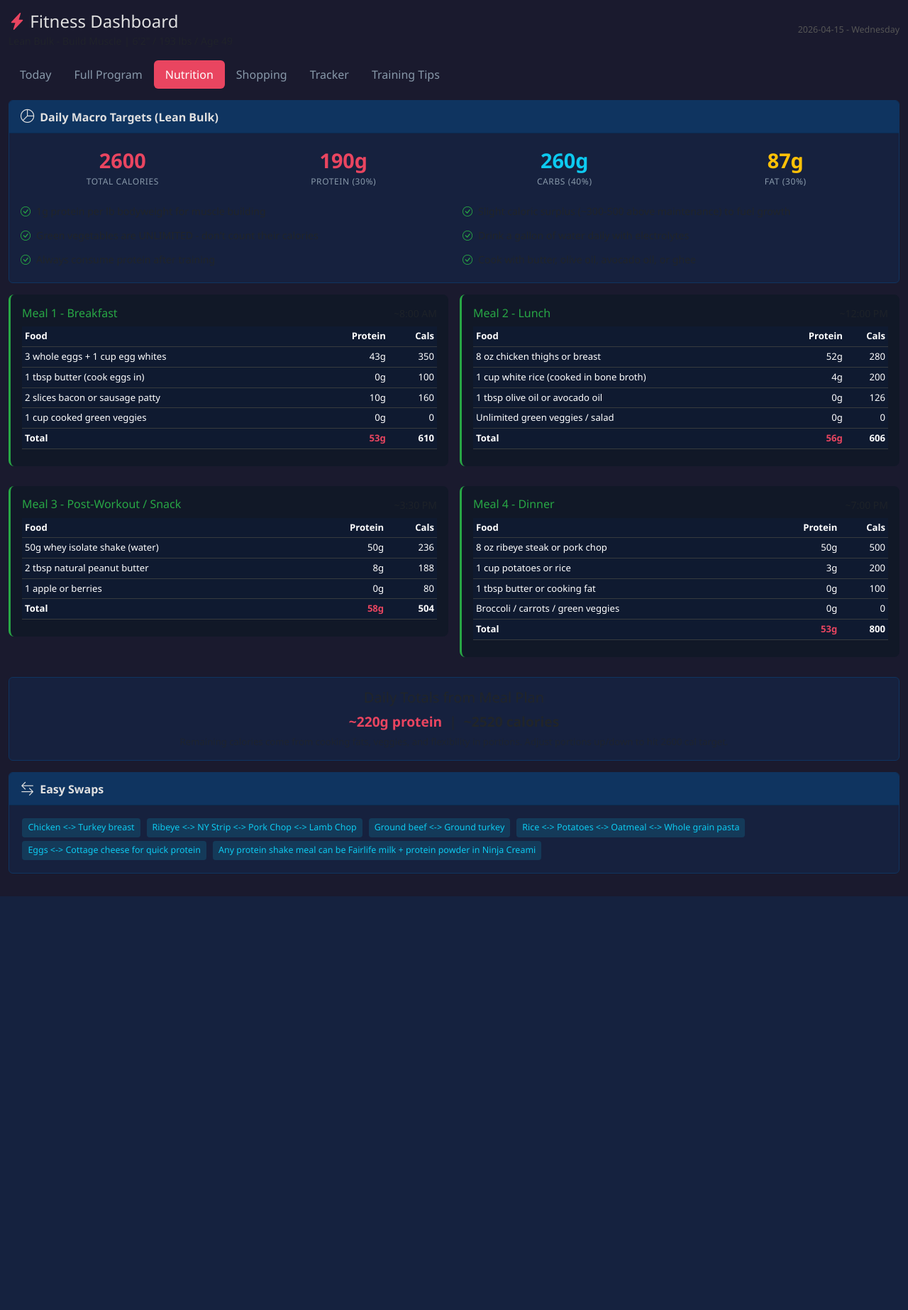
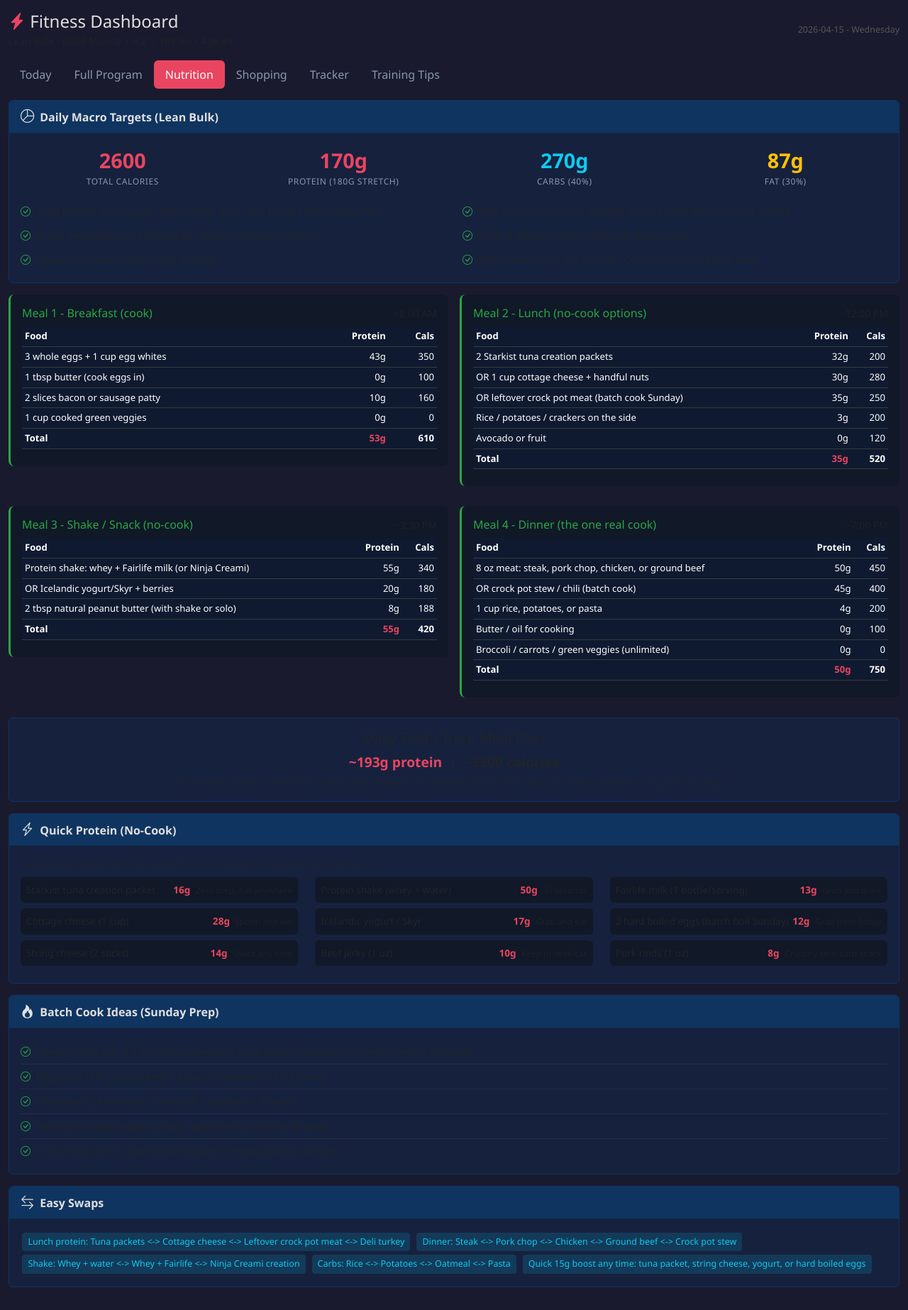
Before and after one commit to jnelson76/fitness-dashboard, a Flask app: page / in a window 1280 px wide, after a click on "Nutrition". Shown: the whole page at 71% size. Before the commit the page ends 1263 px from the top, so only its background shows below. Run offline with Flask 3, Linux system fonts and the light colour scheme; data that the repository does not hold is empty.

Commit message:
Update protein targets to 170g/180g stretch and add no-cook meal options
Reworked meal plan for realistic daily cooking load - no-cook lunch options
(tuna packets, cottage cheese, leftovers), added Quick Protein section with
9 grab-and-go items, Batch Cook Ideas for Sunday prep, and restructured
shopping list with No-Cook Protein category.

Co-Authored-By: Claude Opus 4.6 <noreply@anthropic.com>

```diff
--- a/app.py
+++ b/app.py
@@ -32,8 +32,10 @@ PROFILE = {
     "weight": 193,
     "goal": "Lean Bulk - Build Muscle",
     "calories": 2600,
-    "protein": 190,
-    "carbs": 260,
+    "protein_min": 170,
+    "protein_stretch": 180,
+    "protein": 170,
+    "carbs": 270,
     "fat": 87,
 }
 
@@ -42,27 +44,28 @@ SUPPLEMENTS = [
     {"name": "Vitamin D3", "dose": "2,000-5,000 IU", "when": "With 1st meal"},
     {"name": "Creatine Monohydrate", "dose": "5g", "when": "Any time daily"},
     {"name": "Electrolytes", "dose": "1-2 servings", "when": "During/after training"},
-    {"name": "Protein Powder (Whey Isolate)", "dose": "As needed to hit 190g", "when": "Post-workout or between meals"},
+    {"name": "Protein Powder (Whey Isolate)", "dose": "As needed", "when": "Post-workout or between meals"},
 ]
 
 MEAL_PLAN = {
     "overview": {
         "calories": 2600,
-        "protein": 190,
-        "carbs": 260,
+        "protein_min": 170,
+        "protein_stretch": 180,
+        "carbs": 270,
         "fat": 87,
         "notes": [
-            "1g protein per lb bodyweight for muscle building",
+            "170g protein daily target, 180g stretch goal - don't stress over hitting 190",
             "Slight caloric surplus (~300-500 above maintenance) to fuel growth",
             "Green vegetables are UNLIMITED - don't count their calories",
             "Drink a gallon of water daily with electrolytes",
             "Always consume protein after training",
-            "Cook with butter, olive oil, avocado oil, or ghee",
+            "Batch cook once - eat all week. Crock pot is your best friend",
         ],
     },
     "meals": [
         {
-            "name": "Meal 1 - Breakfast",
+            "name": "Meal 1 - Breakfast (cook)",
             "time": "~8:00 AM",
             "foods": [
                 {"food": "3 whole eggs + 1 cup egg whites", "protein": 43, "cals": 350},
@@ -74,55 +77,82 @@ MEAL_PLAN = {
             "total_cals": 610,
         },
         {
-            "name": "Meal 2 - Lunch",
+            "name": "Meal 2 - Lunch (no-cook options)",
             "time": "~12:00 PM",
             "foods": [
-                {"food": "8 oz chicken thighs or breast", "protein": 52, "cals": 280},
-                {"food": "1 cup white rice (cooked in bone broth)", "protein": 4, "cals": 200},
-                {"food": "1 tbsp olive oil or avocado oil", "protein": 0, "cals": 126},
-                {"food": "Unlimited green veggies / salad", "protein": 0, "cals": 0},
+                {"food": "2 Starkist tuna creation packets", "protein": 32, "cals": 200},
+                {"food": "OR 1 cup cottage cheese + handful nuts", "protein": 30, "cals": 280},
+                {"food": "OR leftover crock pot meat (batch cook Sunday)", "protein": 35, "cals": 250},
+                {"food": "Rice / potatoes / crackers on the side", "protein": 3, "cals": 200},
+                {"food": "Avocado or fruit", "protein": 0, "cals": 120},
             ],
-            "total_protein": 56,
-            "total_cals": 606,
+            "total_protein": 35,
+            "total_cals": 520,
         },
         {
-            "name": "Meal 3 - Post-Workout / Snack",
+            "name": "Meal 3 - Shake / Snack (no-cook)",
             "time": "~3:30 PM",
             "foods": [
-                {"food": "50g whey isolate shake (water)", "protein": 50, "cals": 236},
-                {"food": "2 tbsp natural peanut butter", "protein": 8, "cals": 188},
-                {"food": "1 apple or berries", "protein": 0, "cals": 80},
+                {"food": "Protein shake: whey + Fairlife milk (or Ninja Creami)", "protein": 55, "cals": 340},
+                {"food": "OR Icelandic yogurt/Skyr + berries", "protein": 20, "cals": 180},
+                {"food": "2 tbsp natural peanut butter (with shake or solo)", "protein": 8, "cals": 188},
             ],
-            "total_protein": 58,
-            "total_cals": 504,
+            "total_protein": 55,
+            "total_cals": 420,
         },
         {
-            "name": "Meal 4 - Dinner",
+            "name": "Meal 4 - Dinner (the one real cook)",
             "time": "~7:00 PM",
             "foods": [
-                {"food": "8 oz ribeye steak or pork chop", "protein": 50, "cals": 500},
-                {"food": "1 cup potatoes or rice", "protein": 3, "cals": 200},
-                {"food": "1 tbsp butter or cooking fat", "protein": 0, "cals": 100},
-                {"food": "Broccoli / carrots / green veggies", "protein": 0, "cals": 0},
+                {"food": "8 oz meat: steak, pork chop, chicken, or ground beef", "protein": 50, "cals": 450},
+                {"food": "OR crock pot stew / chili (batch cook)", "protein": 45, "cals": 400},
+                {"food": "1 cup rice, potatoes, or pasta", "protein": 4, "cals": 200},
+                {"food": "Butter / oil for cooking", "protein": 0, "cals": 100},
+                {"food": "Broccoli / carrots / green veggies (unlimited)", "protein": 0, "cals": 0},
             ],
-            "total_protein": 53,
-            "total_cals": 800,
+            "total_protein": 50,
+            "total_cals": 750,
         },
+    ],
+    "quick_protein": [
+        {"food": "Starkist tuna creation packet", "protein": 16, "notes": "Zero prep, eat anywhere"},
+        {"food": "Protein shake (whey + water)", "protein": 50, "notes": "30 seconds"},
+        {"food": "Fairlife milk (1 bottle/serving)", "protein": 13, "notes": "Grab and drink"},
+        {"food": "Cottage cheese (1 cup)", "protein": 28, "notes": "Spoon and eat"},
+        {"food": "Icelandic yogurt / Skyr", "protein": 17, "notes": "Grab and eat"},
+        {"food": "2 hard boiled eggs (batch boil Sunday)", "protein": 12, "notes": "Grab from fridge"},
+        {"food": "String cheese (2 sticks)", "protein": 14, "notes": "Snack any time"},
+        {"food": "Beef jerky (1 oz)", "protein": 10, "notes": "Keep in desk/car"},
+        {"food": "Pork rinds (1 oz)", "protein": 8, "notes": "Crunchy zero-carb snack"},
+    ],
+    "batch_cook_ideas": [
+        "Sunday crock pot: 3-4 lbs chicken thighs in bone broth + seasoning = lunch meat for the week",
+        "Big pot of chili: ground beef + beans + tomatoes = 4-5 dinners",
+        "Sheet pan: 2 lbs chicken + broccoli + potatoes = 3 meals",
+        "Hard boil a dozen eggs Sunday = grab-and-go protein all week",
+        "Cook 4 cups rice in bone broth Sunday = reheat portions all week",
     ],
     "shopping_list": {
         "Proteins": [
             "Eggs (2-3 dozen/week)",
-            "Chicken thighs or breasts (3-4 lbs)",
-            "Ribeye steaks or NY strip (2-3 lbs)",
-            "Ground beef 90/10 (2 lbs)",
-            "Pork chops or pork loin (2 lbs)",
-            "Bacon (1-2 lbs)",
-            "Sausage patties (1 lb)",
-            "Wild salmon (1 lb, optional swap)",
+            "Starkist tuna creations (6-8 packets)",
+            "Chicken thighs (3-4 lbs for batch cook)",
+            "Ribeye or steak (2 for dinners)",
+            "Ground beef 90/10 (2 lbs for chili/burgers)",
+            "Pork chops (4 pieces)",
+            "Bacon (1 lb)",
             "Whey isolate protein powder",
         ],
+        "No-Cook Protein": [
+            "Cottage cheese (2 tubs)",
+            "Icelandic yogurt / Skyr (4-6)",
+            "Fairlife milk (half gallon)",
+            "String cheese",
+            "Beef jerky",
+            "Pork rinds",
+        ],
         "Carbs & Veggies": [
-            "White rice (2-3 lbs)",
+            "White rice (2 lbs)",
             "Potatoes (3-4 lbs)",
             "Broccoli (2 heads)",
             "Carrots (1 lb bag)",
@@ -130,32 +160,22 @@ MEAL_PLAN = {
             "Avocados (4-6)",
             "Berries (fresh or frozen)",
             "Apples (4-6)",
-            "Oatmeal (optional breakfast swap)",
         ],
         "Fats & Pantry": [
-            "Butter - unsalted (2 sticks)",
-            "Extra virgin olive oil",
-            "Avocado oil",
+            "Butter (2 sticks)",
+            "Olive oil / avocado oil",
             "Natural peanut butter",
-            "Bone broth (for cooking rice)",
+            "Bone broth (for rice + crock pot)",
             "Sea salt, black pepper, garlic",
             "Coffee",
         ],
-        "Dairy": [
-            "Cottage cheese (good brand)",
-            "Icelandic yogurt / Skyr",
-            "Fairlife milk",
-            "Aged cheddar cheese",
-            "Heavy cream (for coffee)",
-        ],
     },
     "swap_options": [
-        "Chicken <-> Turkey breast",
-        "Ribeye <-> NY Strip <-> Pork Chop <-> Lamb Chop",
-        "Ground beef <-> Ground turkey",
-        "Rice <-> Potatoes <-> Oatmeal <-> Whole grain pasta",
-        "Eggs <-> Cottage cheese for quick protein",
-        "Any protein shake meal can be Fairlife milk + protein powder in Ninja Creami",
+        "Lunch protein: Tuna packets <-> Cottage cheese <-> Leftover crock pot meat <-> Deli turkey",
+        "Dinner: Steak <-> Pork chop <-> Chicken <-> Ground beef <-> Crock pot stew",
+        "Shake: Whey + water <-> Whey + Fairlife <-> Ninja Creami creation",
+        "Carbs: Rice <-> Potatoes <-> Oatmeal <-> Pasta",
+        "Quick 15g boost any time: tuna packet, string cheese, yogurt, or hard boiled eggs",
     ],
 }
 
--- a/templates/index.html
+++ b/templates/index.html
@@ -128,8 +128,8 @@
                   <div class="stat-label">Calories</div>
                 </div>
                 <div class="col-3">
-                  <div class="stat-number" style="color: var(--accent);">{{ profile.protein }}g</div>
-                  <div class="stat-label">Protein</div>
+                  <div class="stat-number" style="color: var(--accent);">{{ profile.protein_min }}g</div>
+                  <div class="stat-label">Protein ({{ profile.protein_stretch }}g stretch)</div>
                 </div>
                 <div class="col-3">
                   <div class="stat-number" style="color: var(--accent2);">{{ profile.carbs }}g</div>
@@ -363,8 +363,8 @@
               <div class="stat-label">Total Calories</div>
             </div>
             <div class="col-3">
-              <div class="stat-number" style="color: var(--accent);">{{ meal_plan.overview.protein }}g</div>
-              <div class="stat-label">Protein (30%)</div>
+              <div class="stat-number" style="color: var(--accent);">{{ meal_plan.overview.protein_min }}g</div>
+              <div class="stat-label">Protein ({{ meal_plan.overview.protein_stretch }}g stretch)</div>
             </div>
             <div class="col-3">
               <div class="stat-number" style="color: var(--accent2);">{{ meal_plan.overview.carbs }}g</div>
@@ -433,6 +433,37 @@
         </div>
       </div>
 
+      <!-- Quick Protein -->
+      <div class="card mb-3">
+        <div class="card-header"><i class="bi bi-lightning-charge section-icon"></i>Quick Protein (No-Cook)</div>
+        <div class="card-body">
+          <p class="text-muted mb-2" style="font-size: 0.82rem;">Grab-and-go options when you need to close the protein gap without cooking.</p>
+          <div class="row">
+            {% for item in meal_plan.quick_protein %}
+            <div class="col-md-4 mb-2">
+              <div class="d-flex justify-content-between align-items-center p-2" style="background: #111827; border-radius: 6px; font-size: 0.85rem;">
+                <span>{{ item.food }}</span>
+                <span>
+                  <strong style="color: var(--accent);">{{ item.protein }}g</strong>
+                  <small class="text-muted ms-1">{{ item.notes }}</small>
+                </span>
+              </div>
+            </div>
+            {% endfor %}
+          </div>
+        </div>
+      </div>
+
+      <!-- Batch Cook Ideas -->
+      <div class="card mb-3">
+        <div class="card-header"><i class="bi bi-fire section-icon"></i>Batch Cook Ideas (Sunday Prep)</div>
+        <div class="card-body">
+          {% for idea in meal_plan.batch_cook_ideas %}
+          <div class="tip-item"><i class="bi bi-check-circle" style="color: var(--green); margin-right: 0.5rem;"></i>{{ idea }}</div>
+          {% endfor %}
+        </div>
+      </div>
+
       <!-- Swaps -->
       <div class="card mb-3">
         <div class="card-header"><i class="bi bi-arrow-left-right section-icon"></i>Easy Swaps</div>
@@ -491,7 +522,7 @@
             <div class="card-body">
               <div class="d-flex flex-wrap gap-2 mb-3">
                 <button class="tracker-btn" onclick="toggleCheck(this)" data-item="workout"><i class="bi bi-lightning"></i> Workout Done</button>
-                <button class="tracker-btn" onclick="toggleCheck(this)" data-item="protein"><i class="bi bi-egg-fried"></i> Hit 190g Protein</button>
+                <button class="tracker-btn" onclick="toggleCheck(this)" data-item="protein"><i class="bi bi-egg-fried"></i> Hit 170g Protein</button>
                 <button class="tracker-btn" onclick="toggleCheck(this)" data-item="steps5k"><i class="bi bi-signpost"></i> 5k Steps</button>
                 <button class="tracker-btn" onclick="toggleCheck(this)" data-item="steps10k"><i class="bi bi-signpost-2"></i> 10k Steps</button>
                 <button class="tracker-btn" onclick="toggleCheck(this)" data-item="water"><i class="bi bi-droplet"></i> Gallon of Water</button>
```
